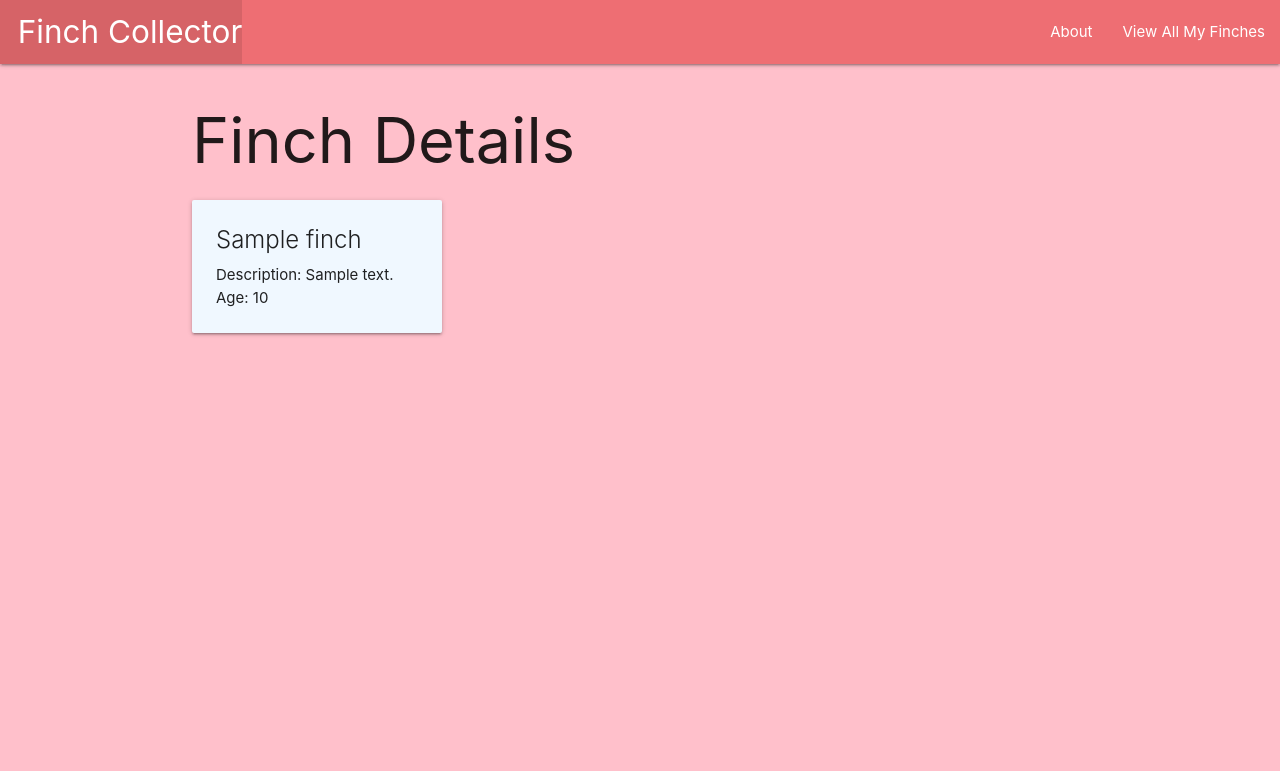
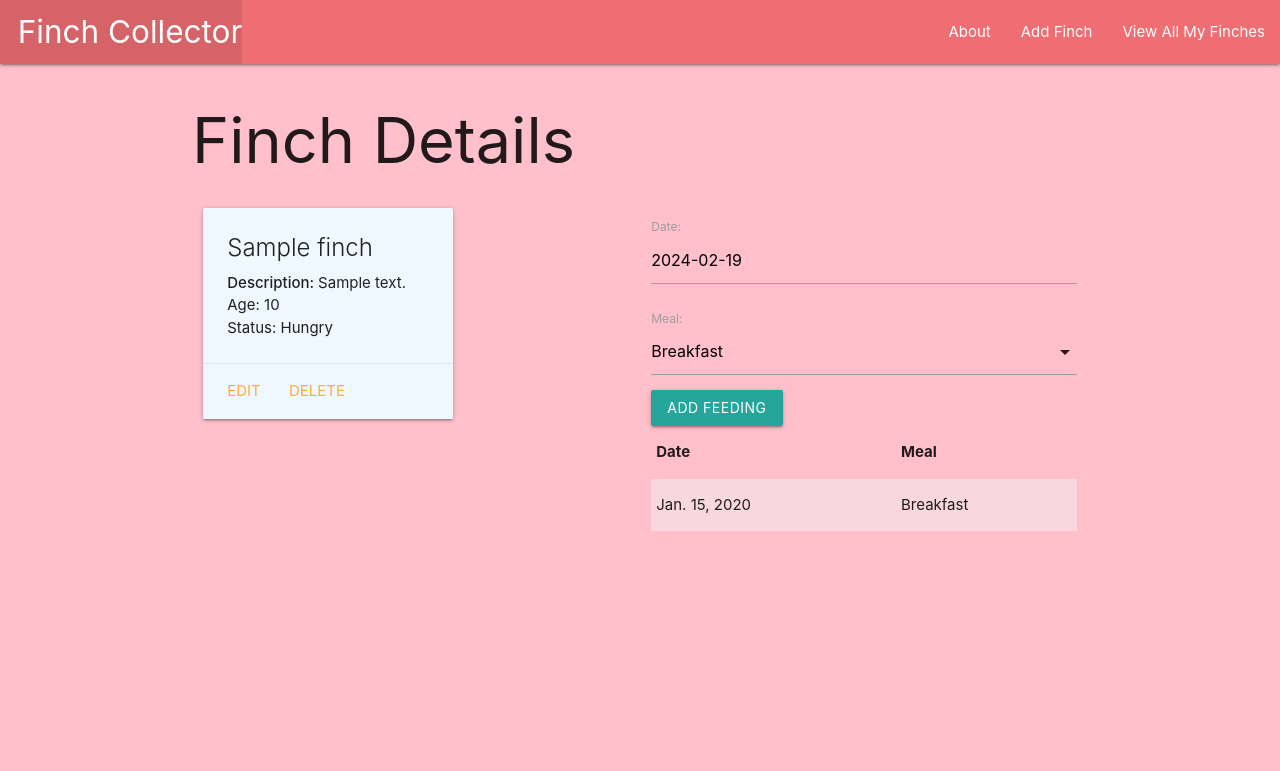
Before and after one commit to sdg877/finchcollector, a Django app: page /finches/1 in a window 1280 px wide. Shown: the top 771 px of the page. Run offline with Django 4.2, Linux system fonts and the light colour scheme; tables that the repository leaves empty hold one stand-in row (values such as "Sample post").

Commit message:
CRUD functions

```diff
--- a/main_app/admin.py
+++ b/main_app/admin.py
@@ -1,5 +1,6 @@
 from django.contrib import admin
-from .models import Finch
+from .models import Finch, Feeding
 
 # Register your models here.
 admin.site.register(Finch)
+admin.site.register(Feeding)
--- /dev/null
+++ b/main_app/forms.py
@@ -0,0 +1,7 @@
+from django.forms import ModelForm
+from .models import Feeding
+
+class FeedingForm(ModelForm):
+  class Meta:
+    model = Feeding
+    fields = ['date', 'meal']
--- a/main_app/models.py
+++ b/main_app/models.py
@@ -1,6 +1,12 @@
 from django.db import models
+from django.urls import reverse
+from datetime import date, timedelta
 
-
+MEALS = (
+    ('B', 'Breakfast'),
+    ('L', 'Lunch'),
+    ('D', 'Dinner')
+)
 
 # Create your models here.
 class Finch(models.Model):
@@ -10,3 +16,26 @@ class Finch(models.Model):
 
     def __str__(self):
         return self.name
+
+    def get_absolute_url(self):
+        return reverse('detail', kwargs={'finch_id': self.id})
+
+    def is_fed_today(self):
+        today = date.today()
+        return self.feeding_set.filter(date=today).exists()
+
+class Feeding(models.Model):
+    date = models.DateField()
+    meal = models.CharField(
+        max_length=1,
+        choices=MEALS,
+        default=MEALS[0][0]
+  )
+
+    finch = models.ForeignKey(Finch, on_delete=models.CASCADE)
+
+    def __str__(self):
+        return f"{self.get_meal_display()} on {self.date}"
+
+    class Meta:
+        ordering = ['-date']
--- a/main_app/templates/base.html
+++ b/main_app/templates/base.html
@@ -8,19 +8,20 @@
   <meta http-equiv="X-UA-Compatible" content="ie=edge">
   <title>Finch Collector</title>
 <link rel="stylesheet" href="https://cdnjs.cloudflare.com/ajax/libs/materialize/1.0.0/css/materialize.min.css">
-
 <link rel="stylesheet" href="{% static 'css/style.css' %}">
+<script src="https://cdnjs.cloudflare.com/ajax/libs/materialize/1.0.0/js/materialize.min.js"></script>
 </head>
 <body>
   <header class="navbar-fixed">
     <nav>
       <div class="nav-wrapper">
         <ul>
-          <li><a href="/" class="left brand-logo">&nbsp;&nbsp;Finch Collector</a></li>
+          <li><a href="{% url 'home' %}" class="left brand-logo">&nbsp;&nbsp;Finch Collector</a></li>
         </ul>
         <ul class="right">
-          <li><a href="/about">About</a></li>
-          <li><a href="/finches">View All My Finches</a></li>
+          <li><a href="{% url 'about' %}">About</a></li>
+          <li><a href="{% url 'finches_create' %}">Add Finch</a></li>
+          <li><a href="{% url 'index' %}">View All My Finches</a></li>
         </ul>
       </div>
     </nav>
--- a/main_app/templates/finches/detail.html
+++ b/main_app/templates/finches/detail.html
@@ -2,13 +2,53 @@
 {% block content %}
 
 <h1>Finch Details</h1>
+<div class="row">
+<div class="col s6">
+<div class="card">
+  <div class="card-content">
+    <span class="card-title">{{ finches.name }}</span>
+    <p><strong>Description: </strong> {{ finches.description }}</p>
+    <p>Age: {{ finches.age }}</p>
+    <p>Status: {% if finches.is_fed_today %}Fed{% else %}Hungry{% endif %}</p>
+  </div>
+  <div class="card-action">
+    <a href="{% url 'finches_update' finches.id %}">Edit</a>
+    <a href="{% url 'finches_delete' finches.id %}">Delete</a>
+  </div>
+</div>
+</div>
+<div class="col s6">
+  <form action="{% url 'add_feeding' finches.id %}" method="POST">
+    {% csrf_token %}
+    {{ feeding_form.as_p }}
+    <input type="submit" class="btn" value="Add Feeding">
+  </form>
+  <table class="striped">
+    <thead>
+      <tr><th>Date</th><th>Meal</th></tr>
+    </thead>
+    <tbody>
+      {% for feeding in finches.feeding_set.all %}
+        <tr>
+          <td>{{ feeding.date }}</td>
+          <td>{{ feeding.get_meal_display }}</td>
+        </tr>
+      {% endfor %}
+    </tbody>
+  </table>
+</div>
+</div>
+<script>
+  const dateEl = document.getElementById('id_date');
+  M.Datepicker.init(dateEl, {
+    format: 'yyyy-mm-dd',
+    defaultDate: new Date(),
+    setDefaultDate: true,
+    autoClose: true
+  });
 
-  <div class="card">
-    <div class="card-content">
-      <span class="card-title">{{ finches.name }}</span>
-      <p>Description: {{ finches.description }}</p>
-    <p>Age: {{ finches.age }}</p>
-    </div>
-  </div>
+  const selectEl = document.getElementById('id_meal');
+  M.FormSelect.init(selectEl);
+</script>
 
 {% endblock %}
--- a/main_app/urls.py
+++ b/main_app/urls.py
@@ -2,8 +2,12 @@ from django.urls import path
 from . import views
 
 urlpatterns = [
-  path('', views.home, name='home'),
   path('about/', views.about, name='about'),
   path('finches/', views.finches_index, name='index'),
-  path('finches/<int:finch_id>', views.finch_detail, name='detail')
+  path('finches/<int:finch_id>', views.finch_detail, name='detail'),
+  path('finches/create/', views.FinchCreate.as_view(), name='finches_create'),
+  path('finches/<int:pk>/update', views.FinchUpdate.as_view(), name='finches_update'),
+  path('finches/<int:pk>/delete', views.FinchDelete.as_view(), name='finches_delete'),
+  path('finches/<int:finch_id>/add_feeding/', views.add_feeding, name='add_feeding'),
+  path('', views.home, name='home'),
 ]
--- a/main_app/views.py
+++ b/main_app/views.py
@@ -1,5 +1,7 @@
-from django.shortcuts import render
+from django.shortcuts import render, redirect
+from django.views.generic.edit import CreateView, UpdateView, DeleteView
 from .models import Finch
+from .forms import FeedingForm
 
 # Create your views here.
 def home(request):
@@ -16,4 +18,29 @@ def finches_index(request):
 
 def finch_detail(request, finch_id):
   finch = Finch.objects.get(id=finch_id)
-  return render(request, 'finches/detail.html', {'finches': finch})
+  feeding_form = FeedingForm()
+  return render(request, 'finches/detail.html', {
+    'finches': finch,
+    'feeding_form': feeding_form
+    })
+
+def add_feeding(request, finch_id):
+    form = FeedingForm(request.POST)
+
+    if form.is_valid():
+      new_feeding = form.save(commit=False)
+      new_feeding.finch_id = finch_id
+      new_feeding.save()
+    return redirect('detail', finch_id=finch_id)
+
+class FinchCreate(CreateView):
+  model = Finch
+  fields = '__all__'
+
+class FinchUpdate(UpdateView):
+  model = Finch
+  fields = ['description', 'age']
+
+class FinchDelete(DeleteView):
+  model = Finch
+  success_url = '/finches'
```
Also changed, not shown: main_app/templates/main_app/finch_confirm_delete.html (added, +13 -0 lines), main_app/templates/main_app/finch_form.html (added, +18 -0 lines), main_app/migrations/0002_feeding.py (added).
